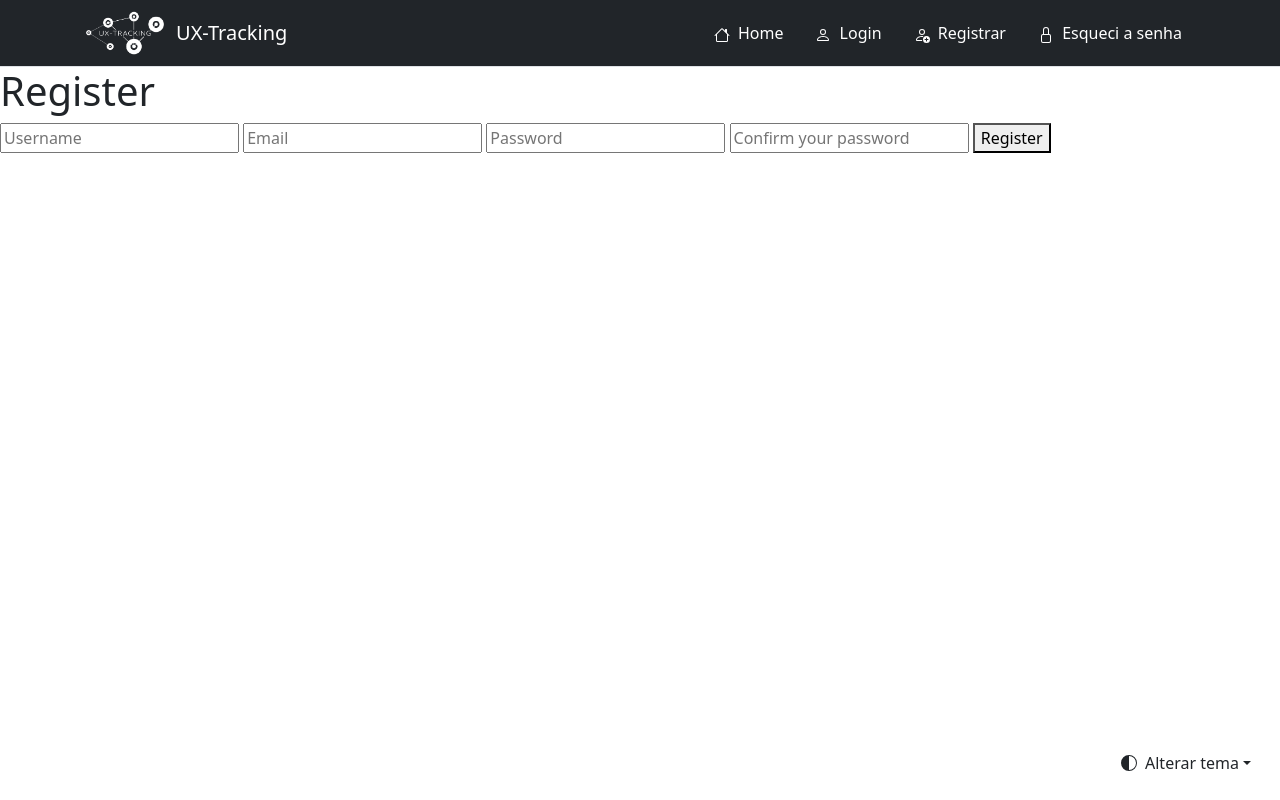
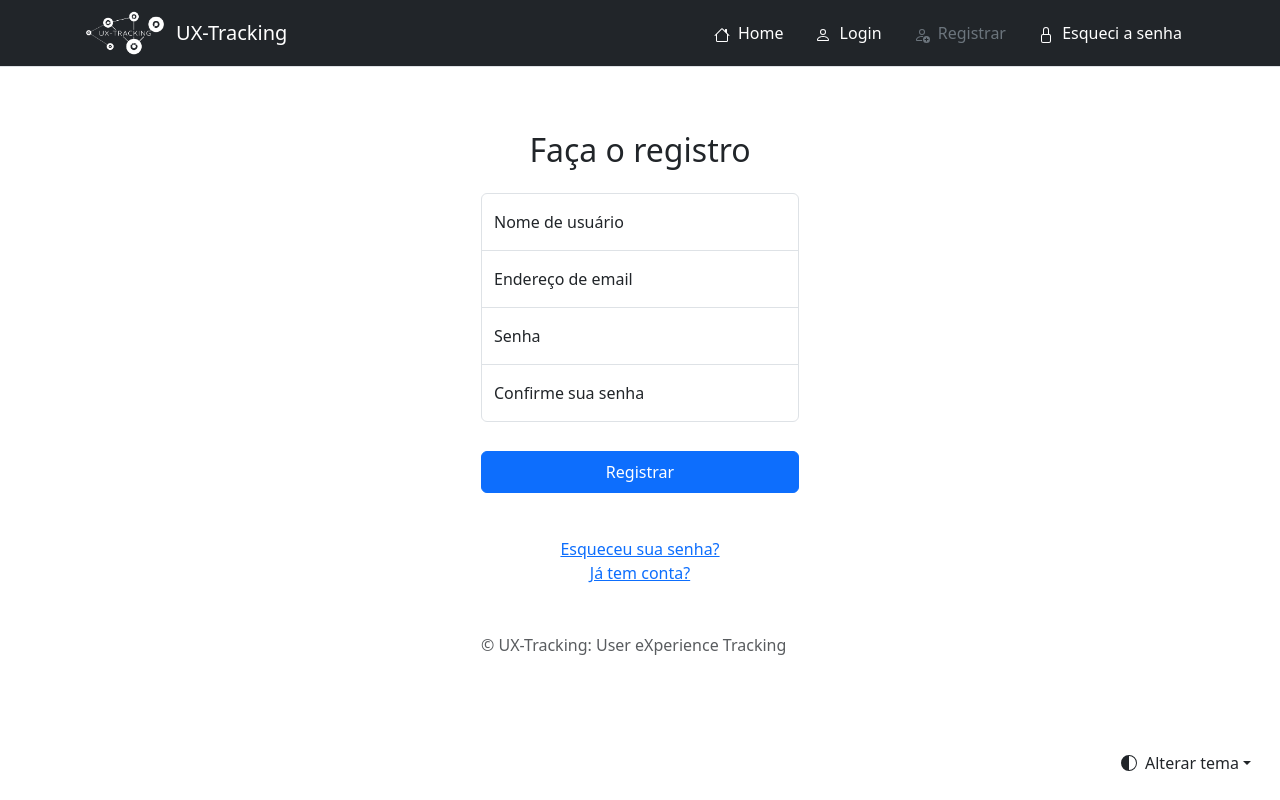
Before and after one commit to Colab-UNIRIO-UFPA/uxtracking.com, a Flask app: page /register in a window 1280 px wide. Run offline with Flask 3, Linux system fonts and the light colour scheme.

Commit message:
v0.6.2
- Adicionado frontend da página de registro
- Pequenas alterações visuais na página de login
- Pequenas alterações na lógica de redirecionamento entre algumas páginas

```diff
--- a/app.py
+++ b/app.py
@@ -197,7 +197,7 @@ def register():
         # Verifica se o usuário já existe
         verification = auth(username, email)
         if verification[0]:
-            return render_template("register.html", error=verification[1], title='Registro')
+            return render_template("register.html", error=verification[1], title='Registrar')
 
         else:
             with open("users.json", "r") as arquivo:
@@ -216,7 +216,10 @@ def register():
 
     else:
         # Se a requisição for GET, exibe a página de registro
-        return render_template("register.html", title='Registro')
+        if 'username' in session:
+            return render_template('index.html', session=True, username=session['username'], title='Home')
+        else:
+            return render_template('register.html', session=False, title='Registrar')
 
 # Define a rota para a página de login
 @app.route("/login", methods=["GET", "POST"])
--- a/requirements.txt
+++ b/requirements.txt
@@ -1,5 +1,6 @@
 blinker==1.6.2
 click==8.1.3
+colorama==0.4.6
 Flask==2.3.2
 Flask-Mail==0.9.1
 itsdangerous==2.1.2
--- a/templates/register.html
+++ b/templates/register.html
@@ -1,15 +1,88 @@
 {% extends "base.html" %}
 
+{% block head %}
+  <style type="text/css">
+    body {
+      height: 100%;
+    }
+
+    .form-signup {
+      max-width: 350px;
+      padding: 1rem;
+    }
+
+    .form-signup .form-floating:focus-within {
+      z-index: 2;
+    }
+
+    .form-signup input[type="text"] {
+      margin-bottom: -1px;
+      border-bottom-right-radius: 0;
+      border-bottom-left-radius: 0;
+    }
+
+    .form-signup input[type="email"] {
+      margin-bottom: -1px;
+      border-bottom-right-radius: 0;
+      border-bottom-left-radius: 0;
+      border-top-left-radius: 0;
+      border-top-right-radius: 0;
+    }
+
+    .form-signup input[type="password"] {
+      margin-bottom: -1px;
+    }
+    .form-signup input[name="confirm_password"] {
+      border-top-left-radius: 0;
+      border-top-right-radius: 0;
+    }
+
+    .form-signup button[type="submit"] {
+      margin-top: 30px;
+      margin-bottom: 20px;
+    }
+  </style>
+{% endblock %}
+
 {% block content %}
-  <h1>Register</h1>
-  {% if error %}
-  <p>{{ error }}</p>
-  {% endif %}
-  <form method="POST">
-    <input type="text" name="username" placeholder="Username" required>
-    <input type="email" name="email" placeholder="Email" required>
-    <input type="password" name="password" placeholder="Password" required>
-    <input type="password" name="confirm_password" placeholder="Confirm your password" required>
-    <button type="submit">Register</button>
-  </form>
+  <div class="form-signup w-100 m-auto">
+    <form method="POST">
+      {% if error %}
+        <p>{{ error }}</p>
+      {% endif %}
+
+      <h1 class="h2 mb-4 mt-5 fw-normal" style="text-align: center;">Faça o registro</h1>
+
+      <div class="form-floating">
+        <input type="text" name="username" class="form-control" id="floatingInput" placeholder="User123Example">
+        <label for="floatingInput">Nome de usuário</label>
+      </div>
+      <div class="form-floating">
+        <input type="email" name="email" class="form-control" id="floatingPassword" placeholder="example@email.com">
+        <label for="floatingPassword">Endereço de email</label>
+      </div>
+      <div class="form-floating">
+        <input type="password" name="password" class="form-control" id="floatingPassword" placeholder="Password" style="
+        border-bottom-left-radius: 0;
+        border-bottom-right-radius: 0;
+        border-top-left-radius: 0;
+        border-top-right-radius: 0;">
+        <label for="floatingPassword">Senha</label>
+      </div>
+      <div class="form-floating">
+        <input type="password" name="confirm_password" class="form-control" id="floatingPassword" placeholder="Password">
+        <label for="floatingPassword">Confirme sua senha</label>
+      </div>
+
+      <button class="btn btn-primary w-100 py-2" type="submit">Registrar</button>
+
+      <p style="text-align: center;"><br>
+        <a href="{{ url_for('forgot_pass') }}">Esqueceu sua senha?</a><br>
+        <a href="{{ url_for('login') }}">Já tem conta?</a>
+      </p>
+
+      <p class="mt-5 mb-3 text-body-secondary">&copy; UX-Tracking: User eXperience Tracking</p>
+    </form>
+
+  </div>
 {% endblock %}
```
Also changed, not shown: templates/login.html (+9 -4 lines).
